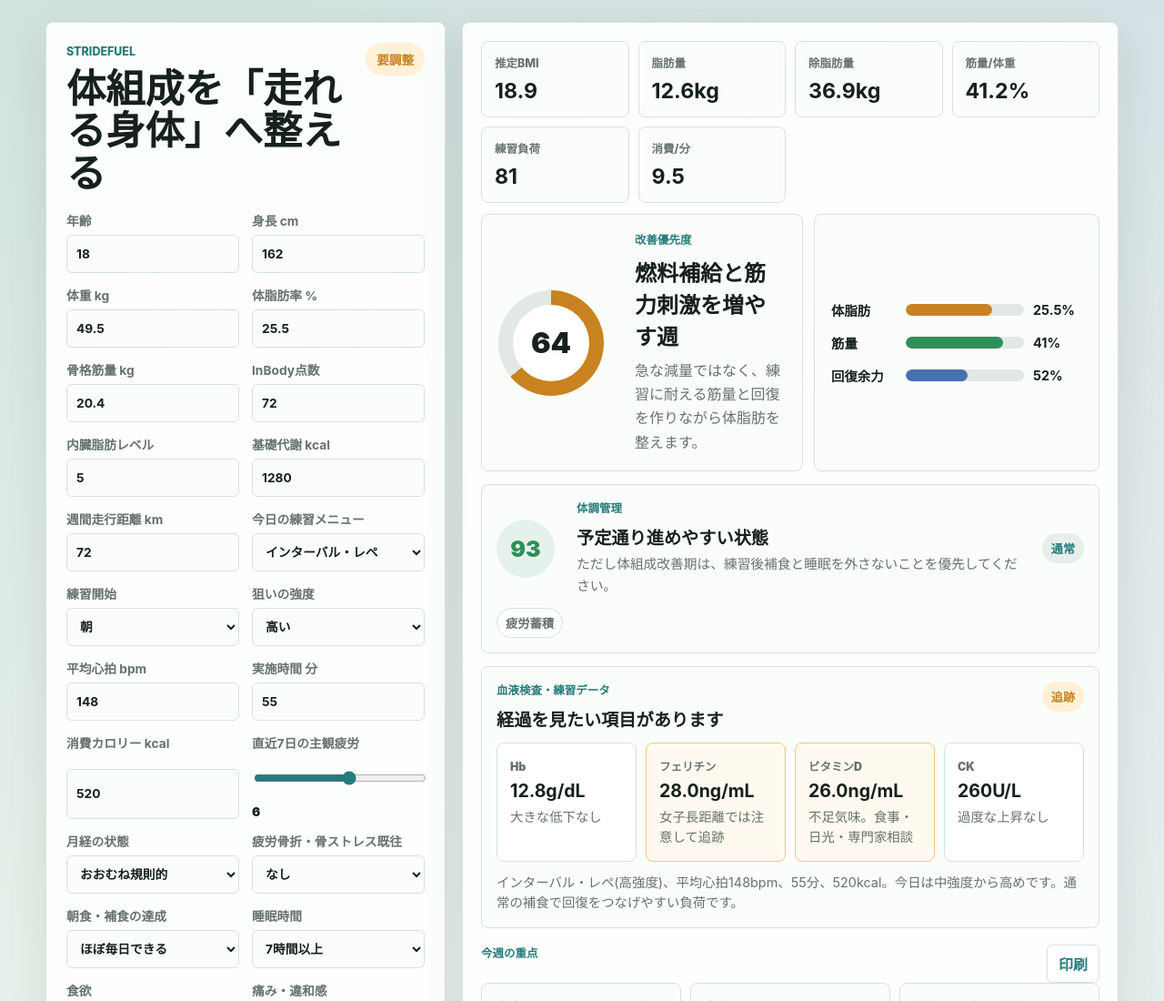
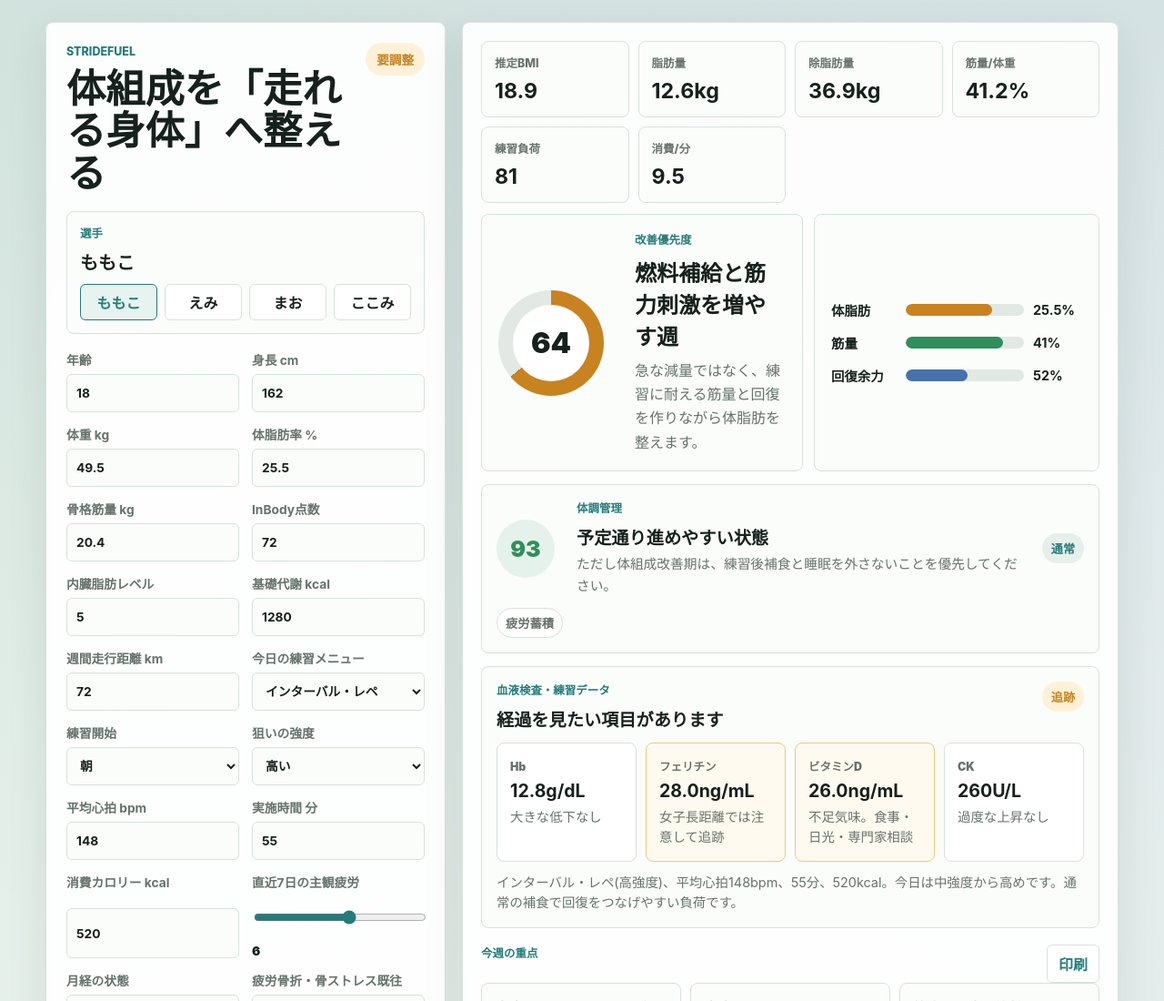
Before and after one commit to tsujikazuya/inbody-runner-app, a plain HTML site: page index.html in a window 1280 px wide. Shown: the top 1100 px of the page at 91% size. Drawn offline with Linux system fonts and the light colour scheme.

Commit message:
Add athlete profile switching

```diff
--- a/index.html
+++ b/index.html
@@ -16,6 +16,19 @@
           </div>
           <span class="status-pill" id="risk-pill">入力待ち</span>
         </div>
+
+        <section class="athlete-switcher" aria-label="選手切り替え">
+          <div>
+            <p class="section-label">選手</p>
+            <strong id="active-athlete">ももこ</strong>
+          </div>
+          <div class="athlete-buttons" id="athlete-buttons">
+            <button type="button" data-athlete="momoko" class="active">ももこ</button>
+            <button type="button" data-athlete="emi">えみ</button>
+            <button type="button" data-athlete="mao">まお</button>
+            <button type="button" data-athlete="kokomi">ここみ</button>
+          </div>
+        </section>
 
         <form id="athlete-form" class="input-grid">
           <label>
--- a/script.js
+++ b/script.js
@@ -6,8 +6,20 @@ const mealPhotoInput = document.querySelector("#meal-photo");
 const mealTimingInput = document.querySelector("#meal-timing");
 const carbPortionInput = document.querySelector("#carb-portion");
 const foodChecks = document.querySelector("#food-checks");
+const athleteButtons = document.querySelector("#athlete-buttons");
+
+const athletes = {
+  momoko: "ももこ",
+  emi: "えみ",
+  mao: "まお",
+  kokomi: "ここみ",
+};
+
+let activeAthlete = localStorage.getItem("strideFuel.activeAthlete") || "momoko";
+let isRestoringAthlete = false;
 
 const els = {
+  activeAthlete: document.querySelector("#active-athlete"),
   riskPill: document.querySelector("#risk-pill"),
   bmi: document.querySelector("#bmi"),
   fatMass: document.querySelector("#fat-mass"),
@@ -962,6 +974,57 @@ function handleMealPhotoChange() {
   els.photoPreview.innerHTML = `<img src="${imageUrl}" alt="撮影した食事">`;
 }
 
+function athleteStorageKey(athleteId = activeAthlete) {
+  return `strideFuel.athlete.${athleteId}`;
+}
+
+function collectAthleteState() {
+  return {
+    form: Object.fromEntries(new FormData(form).entries()),
+    mealTiming: mealTimingInput.value,
+    carbPortion: carbPortionInput.value,
+    foods: selectedFoods(),
+    updatedAt: new Date().toISOString(),
+  };
+}
+
+function saveActiveAthlete() {
+  if (isRestoringAthlete) return;
+  localStorage.setItem(athleteStorageKey(), JSON.stringify(collectAthleteState()));
+  localStorage.setItem("strideFuel.activeAthlete", activeAthlete);
+}
+
+function restoreAthlete(athleteId) {
+  isRestoringAthlete = true;
+  activeAthlete = athletes[athleteId] ? athleteId : "momoko";
+  localStorage.setItem("strideFuel.activeAthlete", activeAthlete);
+
+  els.activeAthlete.textContent = athletes[activeAthlete];
+  athleteButtons.querySelectorAll("button").forEach((button) => {
+    button.classList.toggle("active", button.dataset.athlete === activeAthlete);
+  });
+
+  const saved = JSON.parse(localStorage.getItem(athleteStorageKey(activeAthlete)) || "null");
+  if (saved?.form) {
+    Object.entries(saved.form).forEach(([name, value]) => {
+      const field = form.elements[name];
+      if (field) field.value = value;
+    });
+  }
+
+  mealTimingInput.value = saved?.mealTiming || "pre";
+  carbPortionInput.value = saved?.carbPortion || "ok";
+  const foods = saved?.foods || ["carb", "protein"];
+  foodChecks.querySelectorAll("input[type='checkbox']").forEach((input) => {
+    input.checked = foods.includes(input.dataset.food);
+  });
+
+  mealPhotoInput.value = "";
+  els.photoPreview.innerHTML = "<span>写真プレビュー</span>";
+  isRestoringAthlete = false;
+  render();
+}
+
 function render() {
   const weight = numberValue("weight");
   const heightM = numberValue("height") / 100;
@@ -1065,15 +1128,39 @@ function ringColor(readiness) {
   return "#2f8f5b";
 }
 
-form.addEventListener("input", render);
-form.addEventListener("change", render);
+form.addEventListener("input", () => {
+  render();
+  saveActiveAthlete();
+});
+form.addEventListener("change", () => {
+  render();
+  saveActiveAthlete();
+});
 printButton.addEventListener("click", () => window.print());
 mealPhotoInput.addEventListener("change", () => {
   handleMealPhotoChange();
   render();
+  saveActiveAthlete();
 });
-mealTimingInput.addEventListener("change", render);
-carbPortionInput.addEventListener("change", render);
-foodChecks.addEventListener("change", render);
+mealTimingInput.addEventListener("change", () => {
+  render();
+  saveActiveAthlete();
+});
+carbPortionInput.addEventListener("change", () => {
+  render();
+  saveActiveAthlete();
+});
+foodChecks.addEventListener("change", () => {
+  render();
+  saveActiveAthlete();
+});
+athleteButtons.addEventListener("click", (event) => {
+  const button = event.target.closest("button[data-athlete]");
+  if (!button || button.dataset.athlete === activeAthlete) return;
 
-render();
+  saveActiveAthlete();
+  restoreAthlete(button.dataset.athlete);
+});
+
+restoreAthlete(activeAthlete);
+saveActiveAthlete();
--- a/styles.css
+++ b/styles.css
@@ -107,6 +107,43 @@ p {
 .status-pill.danger {
   background: #ffe4df;
   color: var(--red);
+}
+
+.athlete-switcher {
+  display: grid;
+  gap: 10px;
+  margin: 0 0 18px;
+  border: 1px solid var(--line);
+  border-radius: 8px;
+  background: #fbfdfb;
+  padding: 14px;
+}
+
+.athlete-switcher strong {
+  display: block;
+  font-size: 1.25rem;
+}
+
+.athlete-buttons {
+  display: grid;
+  grid-template-columns: repeat(4, minmax(0, 1fr));
+  gap: 8px;
+}
+
+.athlete-buttons button {
+  min-height: 40px;
+  border: 1px solid var(--line);
+  border-radius: 6px;
+  background: #fff;
+  color: var(--ink);
+  font-weight: 900;
+  cursor: pointer;
+}
+
+.athlete-buttons button.active {
+  border-color: var(--teal);
+  background: #e6f3ef;
+  color: var(--teal);
 }
 
 .input-grid {
@@ -912,6 +949,10 @@ output {
     grid-column: 1 / -1;
     width: fit-content;
   }
+
+  .athlete-buttons {
+    grid-template-columns: repeat(2, minmax(0, 1fr));
+  }
 }
 
 @media print {
```
Also changed, not shown: 1 other file.
